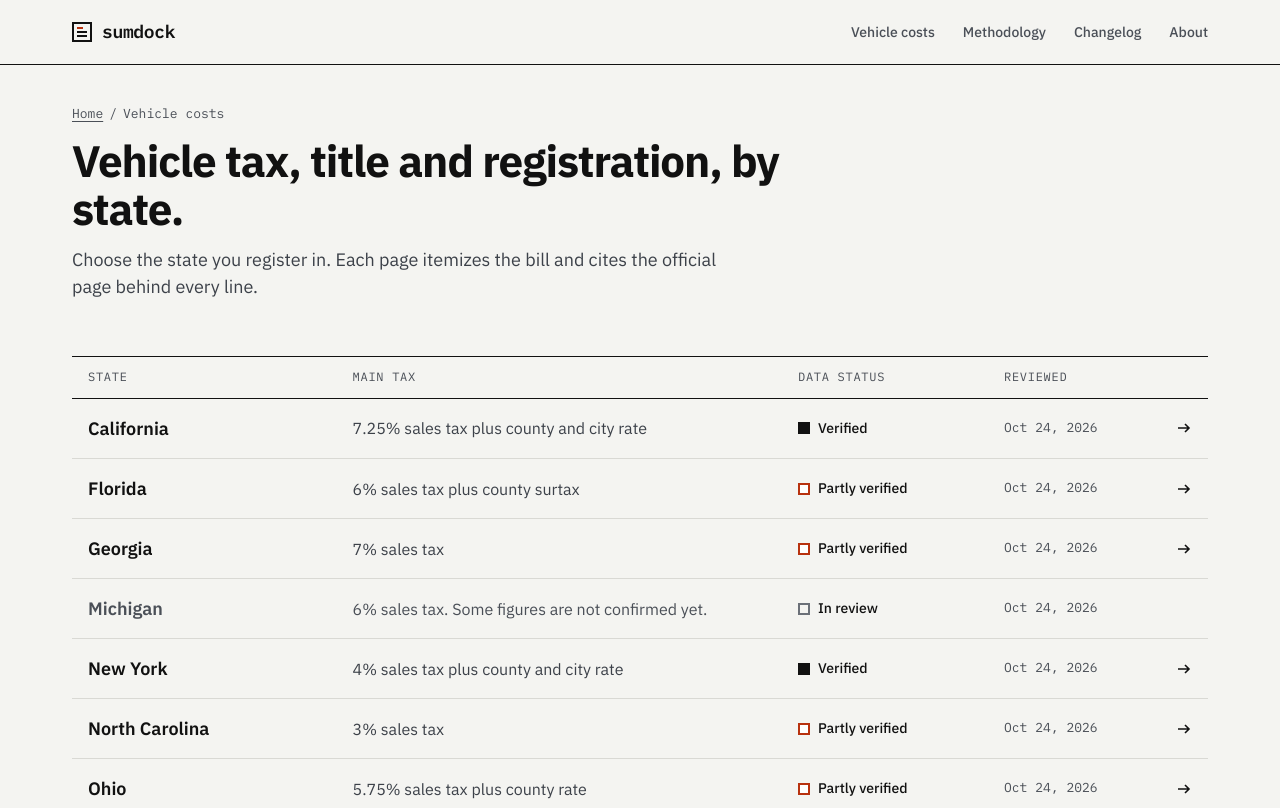
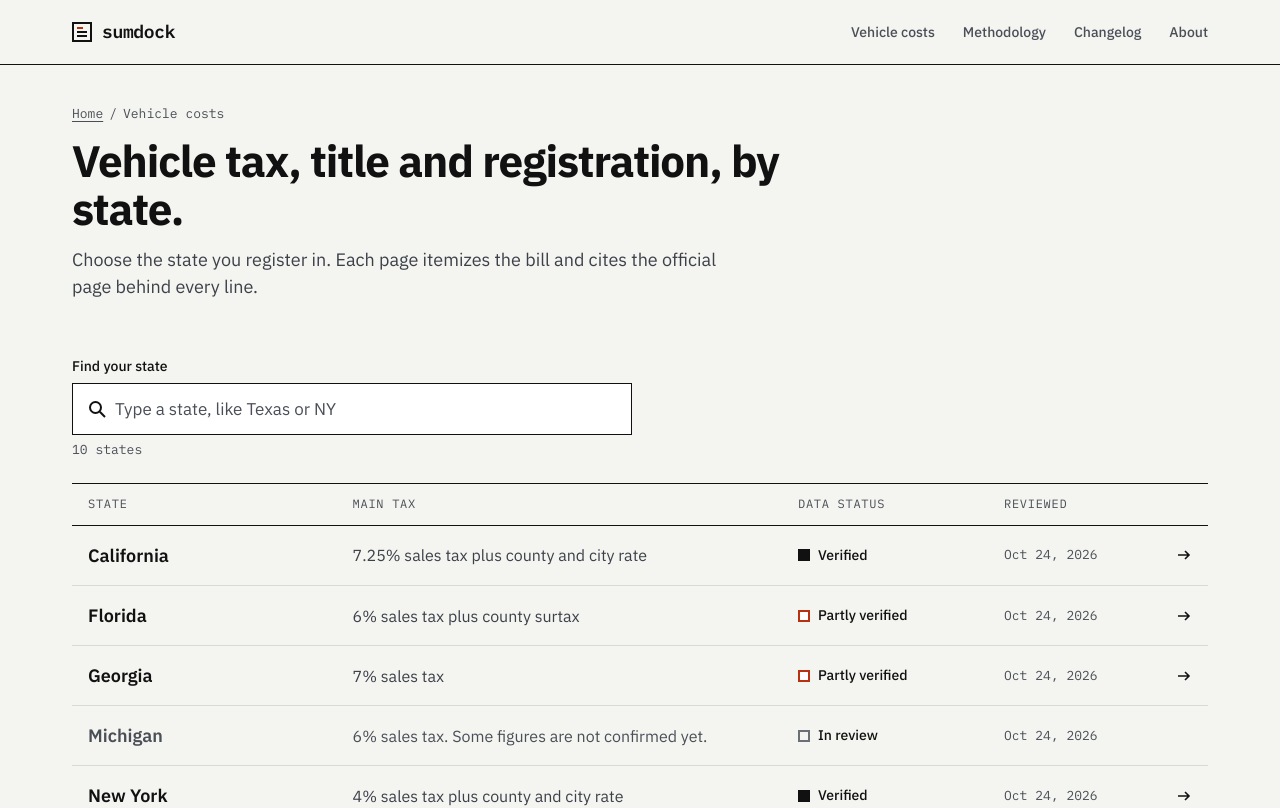
Before and after one commit to sanyamgargg/sumdock, a Next.js app: page /vehicle in a window 1280 px wide. Shown: the top 808 px of the page. Built offline with nearby package versions, Linux system fonts and the light colour scheme.

Commit message:
State search on the vehicle index: live filter, count, Enter to open, clear and empty states
Co-Authored-By: Claude Sonnet 5.5 <noreply@anthropic.com>

```diff
--- a/app/styles/index.css
+++ b/app/styles/index.css
@@ -57,3 +57,50 @@
 
 .legend { display: flex; flex-wrap: wrap; gap: 12px 32px; margin: 24px 0 0; padding: 0; list-style: none; color: var(--ink-body); font-size: 14px; }
 .legend li { margin: 0; }
+
+/* State search: a labelled square field with a magnifier, a clear button and a live count. */
+.find { display: flex; flex-direction: column; gap: 6px; max-width: 560px; margin-bottom: 24px; }
+.find__label { font-size: 14px; font-weight: 500; }
+.find__box {
+  display: flex;
+  align-items: center;
+  gap: 8px;
+  height: 52px;
+  padding: 0 4px 0 14px;
+  border: 1px solid var(--ink);
+  background: var(--surface);
+}
+.find__box:focus-within { outline: 2px solid var(--accent); outline-offset: 2px; }
+.find__icon { flex: none; color: var(--ink); }
+.find__box input {
+  flex: 1;
+  min-width: 0;
+  height: 100%;
+  padding: 0;
+  border: 0;
+  outline: 0;
+  background: transparent;
+  color: var(--ink);
+  font: inherit;
+  font-size: 17px;
+  -webkit-appearance: none;
+  appearance: none;
+}
+.find__box input::placeholder { color: var(--ink-muted); opacity: 1; }
+.find__box input::-webkit-search-cancel-button, .find__box input::-webkit-search-decoration { -webkit-appearance: none; display: none; }
+.find__clear {
+  flex: none;
+  display: flex;
+  align-items: center;
+  justify-content: center;
+  width: var(--touch);
+  height: var(--touch);
+  border: 0;
+  background: transparent;
+  color: var(--ink);
+  cursor: pointer;
+}
+.find__clear:hover { color: var(--accent); }
+.find__status { margin: 0; color: var(--ink-muted); font: 400 13px/1.4 var(--font-mono); }
+.find__empty { display: flex; flex-direction: column; align-items: flex-start; gap: 4px; padding: 24px 0; border-top: 1px solid var(--ink); border-bottom: 1px solid var(--ink); }
+.find__empty p { max-width: 56ch; margin: 0 0 8px; color: var(--ink-body); }
--- a/app/vehicle/page.tsx
+++ b/app/vehicle/page.tsx
@@ -1,7 +1,6 @@
 import type { Metadata } from "next";
-import Link from "next/link";
 import Breadcrumbs from "@/components/Breadcrumbs";
-import StatusMark from "@/components/StatusMark";
+import StateIndex, { type StateRow } from "@/components/StateIndex";
 import { mainTaxSummary, verificationStatus } from "@/lib/content";
 import { loadStates } from "@/lib/data";
 import { formatDate } from "@/lib/format";
@@ -12,7 +11,18 @@ export const metadata: Metadata = {
 };
 
 export default function VehicleIndex() {
-  const states = loadStates();
+  const rows: StateRow[] = loadStates().map((s) => {
+    const v = verificationStatus(s);
+    return {
+      slug: s.slug,
+      name: s.name,
+      code: s.code,
+      tax: mainTaxSummary(s),
+      status: v.status,
+      statusLabel: v.label,
+      reviewed: formatDate(s.lastReviewed),
+    };
+  });
   return (
     <div className="stack">
       <header className="page-head">
@@ -23,38 +33,7 @@ export default function VehicleIndex() {
         </p>
       </header>
 
-      <section aria-labelledby="states-title">
-        <h2 id="states-title" className="sr-only">States</h2>
-        <div className="states__head" aria-hidden="true">
-          <span>State</span><span>Main tax</span><span>Data status</span><span>Reviewed</span><span />
-        </div>
-        <ul className="states">
-          {states.map((s) => {
-            const v = verificationStatus(s);
-            const review = v.status === "in-review";
-            return (
-              <li key={s.slug} className={review ? "state-row is-review" : "state-row"}>
-                <span className="state-row__name">{review ? s.name : <Link href={`/vehicle/${s.slug}/`}>{s.name}</Link>}</span>
-                <span className="state-row__tax">{mainTaxSummary(s)}</span>
-                <span className="state-row__status"><StatusMark status={v.status} label={v.label} /></span>
-                <span className="state-row__date">{formatDate(s.lastReviewed)}</span>
-                <span className="state-row__go">
-                  {!review && (
-                    <svg width="16" height="16" viewBox="0 0 16 16" aria-hidden="true">
-                      <path d="M2 8h11M9 4l4 4-4 4" stroke="currentColor" strokeWidth="1.6" fill="none" />
-                    </svg>
-                  )}
-                </span>
-              </li>
-            );
-          })}
-        </ul>
-        <ul className="legend" aria-label="What the status words mean">
-          <li><StatusMark status="verified" label="Verified" />: every figure in the total is confirmed on an official page.</li>
-          <li><StatusMark status="partial" label="Partly verified" />: some figures are marked “check source”.</li>
-          <li><StatusMark status="in-review" label="In review" />: a core figure is not confirmed, so the page is not yet public.</li>
-        </ul>
-      </section>
+      <StateIndex rows={rows} />
     </div>
   );
 }
--- /dev/null
+++ b/components/StateIndex.tsx
@@ -0,0 +1,143 @@
+"use client";
+
+import Link from "next/link";
+import { useRouter } from "next/navigation";
+import { useMemo, useState, type KeyboardEvent } from "react";
+import StatusMark from "@/components/StatusMark";
+import type { Verification } from "@/lib/content";
+
+export interface StateRow {
+  slug: string;
+  name: string;
+  code: string;
+  /** One line about the main tax, built from the data file on the server. */
+  tax: string;
+  status: Verification;
+  statusLabel: string;
+  /** Already formatted, for example "Oct 24, 2026". */
+  reviewed: string;
+}
+
+/** Lowercase words separated by single spaces, so "New-York" and "new  york" compare the same. */
+const words = (s: string) => s.toLowerCase().replace(/[^a-z0-9]+/g, " ").trim();
+
+/**
+ * A state matches when what was typed starts the name or any word in it ("york" finds New York, "ca" finds
+ * California but not North Carolina), or when it is the start of the two-letter code ("ny", "n").
+ */
+function matches(r: StateRow, q: string): boolean {
+  const n = words(q);
+  if (!n) return true;
+  return ` ${words(r.name)}`.includes(` ${n}`) || r.code.toLowerCase().startsWith(n.replace(/ /g, ""));
+}
+
+/** The state list with a search field above it. */
+export default function StateIndex({ rows }: { rows: StateRow[] }) {
+  const router = useRouter();
+  const [q, setQ] = useState("");
+  const shown = useMemo(() => rows.filter((r) => matches(r, q)), [rows, q]);
+
+  const open = (r: StateRow) => router.push(`/vehicle/${r.slug}/`);
+  const submit = () => {
+    // Enter jumps straight to the state when the search has narrowed to one page you can open.
+    if (shown.length === 1 && shown[0].status !== "in-review") open(shown[0]);
+  };
+  const onKey = (e: KeyboardEvent<HTMLInputElement>) => {
+    if (e.key === "Escape" && q) {
+      e.preventDefault();
+      setQ("");
+    }
+  };
+
+  const status = !q
+    ? `${rows.length} states`
+    : shown.length === 0
+      ? "No state matches."
+      : `${shown.length} of ${rows.length} states`;
+
+  return (
+    <section aria-labelledby="states-title">
+      <h2 id="states-title" className="sr-only">States</h2>
+
+      <form
+        className="find"
+        role="search"
+        onSubmit={(e) => {
+          e.preventDefault();
+          submit();
+        }}
+      >
+        <label htmlFor="state-search" className="find__label">Find your state</label>
+        <div className="find__box">
+          <svg width="20" height="20" viewBox="0 0 20 20" aria-hidden="true" className="find__icon">
+            <circle cx="8.5" cy="8.5" r="5.5" fill="none" stroke="currentColor" strokeWidth="2" />
+            <path d="M12.8 12.8L18 18" stroke="currentColor" strokeWidth="2" fill="none" />
+          </svg>
+          <input
+            id="state-search"
+            type="search"
+            value={q}
+            onChange={(e) => setQ(e.target.value)}
+            onKeyDown={onKey}
+            placeholder="Type a state, like Texas or NY"
+            autoComplete="off"
+            autoCapitalize="off"
+            spellCheck={false}
+            enterKeyHint="go"
+            aria-describedby="find-status"
+          />
+          {q && (
+            <button type="button" className="find__clear" aria-label="Clear search" onClick={() => setQ("")}>
+              <svg width="16" height="16" viewBox="0 0 16 16" aria-hidden="true">
+                <path d="M3 3l10 10M13 3L3 13" stroke="currentColor" strokeWidth="2" fill="none" />
+              </svg>
+            </button>
+          )}
+        </div>
+        <p id="find-status" className="find__status" aria-live="polite">{status}</p>
+      </form>
+
+      {shown.length === 0 ? (
+        <div className="find__empty">
+          <p>
+            No state matches “{q.trim()}”. Try the full state name or its two-letter code. We cover {rows.length} states so
+            far, and more are on the way.
+          </p>
+          <button type="button" className="btn btn--ghost" onClick={() => setQ("")}>Show all states</button>
+        </div>
+      ) : (
+        <>
+          <div className="states__head" aria-hidden="true">
+            <span>State</span><span>Main tax</span><span>Data status</span><span>Reviewed</span><span />
+          </div>
+          <ul className="states">
+            {shown.map((r) => {
+              const review = r.status === "in-review";
+              return (
+                <li key={r.slug} className={review ? "state-row is-review" : "state-row"}>
+                  <span className="state-row__name">{review ? r.name : <Link href={`/vehicle/${r.slug}/`}>{r.name}</Link>}</span>
+                  <span className="state-row__tax">{r.tax}</span>
+                  <span className="state-row__status"><StatusMark status={r.status} label={r.statusLabel} /></span>
+                  <span className="state-row__date">{r.reviewed}</span>
+                  <span className="state-row__go">
+                    {!review && (
+                      <svg width="16" height="16" viewBox="0 0 16 16" aria-hidden="true">
+                        <path d="M2 8h11M9 4l4 4-4 4" stroke="currentColor" strokeWidth="1.6" fill="none" />
+                      </svg>
+                    )}
+                  </span>
+                </li>
+              );
+            })}
+          </ul>
+        </>
+      )}
+
+      <ul className="legend" aria-label="What the status words mean">
+        <li><StatusMark status="verified" label="Verified" />: every figure in the total is confirmed on an official page.</li>
+        <li><StatusMark status="partial" label="Partly verified" />: some figures are marked “check source”.</li>
+        <li><StatusMark status="in-review" label="In review" />: a core figure is not confirmed, so the page is not yet public.</li>
+      </ul>
+    </section>
+  );
+}
```
